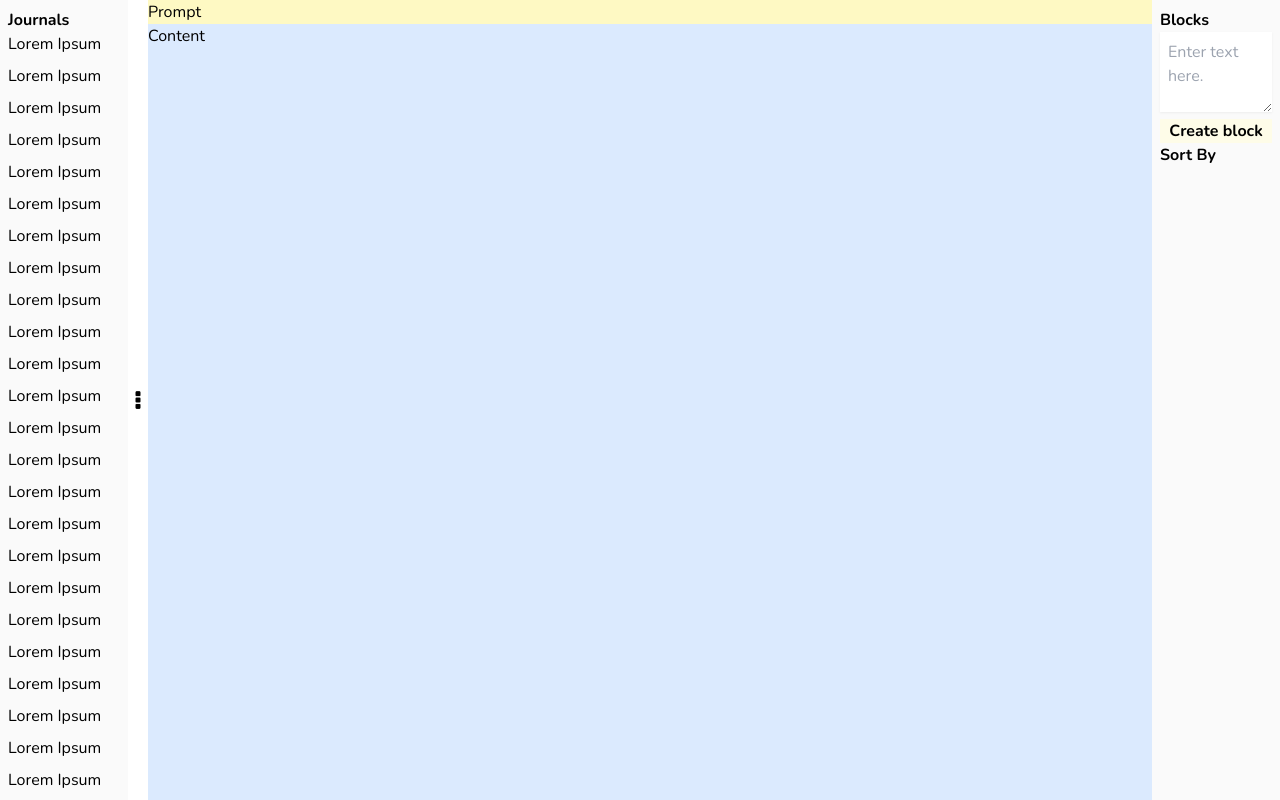
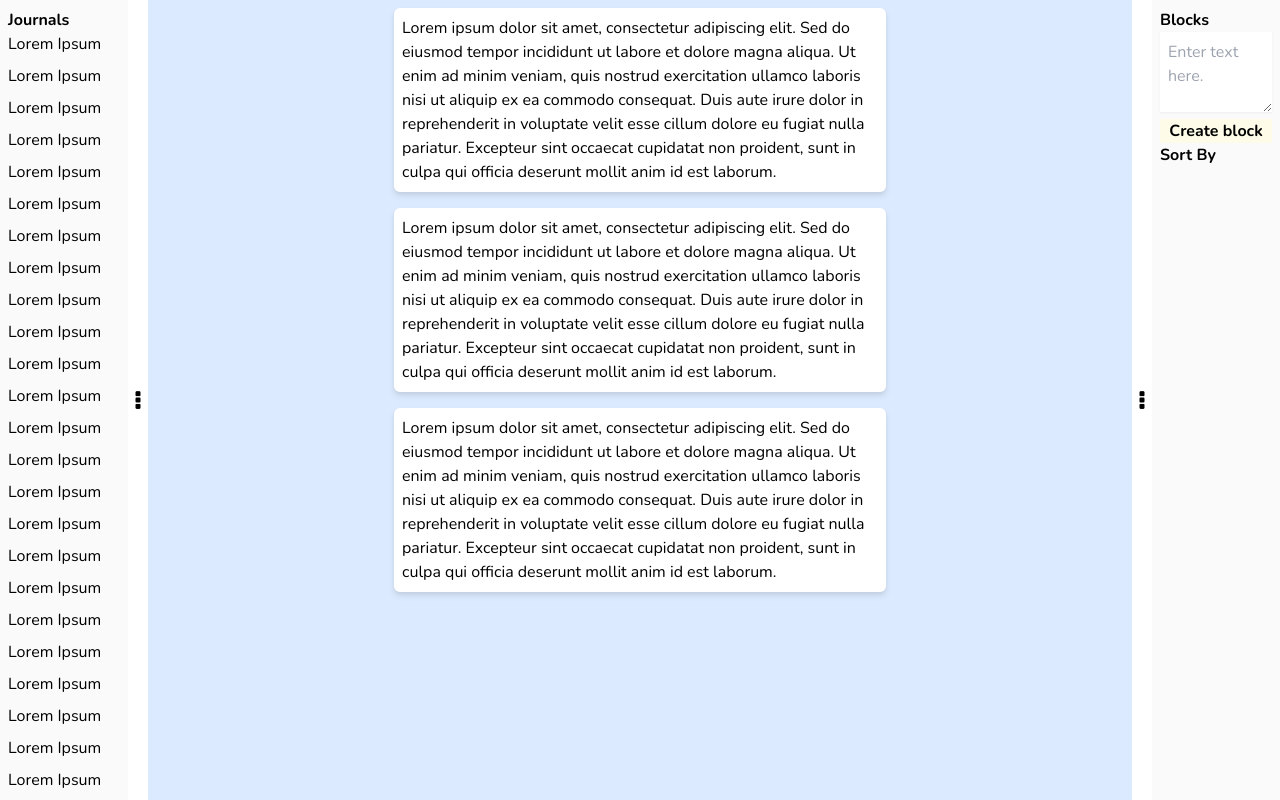
Before and after one commit to jordaz14/note-taking-react-app, a React (Vite) app in the folder client/: page / in a window 1280 px wide. Built offline with nearby package versions, Linux system fonts and the light colour scheme.

Commit message:
Add writing block component

```diff
--- a/client/src/App.tsx
+++ b/client/src/App.tsx
@@ -2,6 +2,7 @@ import { useState } from "react";
 
 import LeftSidebar from "./components/LeftSidebar";
 import RightSidebar from "./components/RightSidebar";
+import WritingBlock from "./components/WritingBlock";
 
 import threedot from "./assets/threedot.png";
 
@@ -12,15 +13,17 @@ function App() {
     <>
       <div className="flex font-nunito">
         <LeftSidebar />
-        <div id="leftToggle" className="flex flex-col justify-center w-fit">
+        <div id="barToggle" className="flex flex-col justify-center w-fit">
           <img src={threedot} alt="" width={20} height={20} />
         </div>
-        <main className="flex-1 bg-blue-100">
-          <div id="prompt" className="bg-yellow-100">
-            <p className="">Prompt</p>
-          </div>
-          <div id="content">Content</div>
+        <main className="flex-1 bg-blue-100 flex flex-col items-center pt-2 pb-2">
+          <WritingBlock />
+          <WritingBlock />
+          <WritingBlock />
         </main>
+        <div id="barToggle" className="flex flex-col justify-center w-fit">
+          <img src={threedot} alt="" width={20} height={20} />
+        </div>
         <RightSidebar />
       </div>
     </>
--- /dev/null
+++ b/client/src/components/WritingBlock.tsx
@@ -0,0 +1,18 @@
+function WritingBlock() {
+  return (
+    <div
+      id="content"
+      className="bg-white w-[50%] rounded-md drop-shadow-md hover:drop-shadow-2xl p-2 mb-4"
+    >
+      Lorem ipsum dolor sit amet, consectetur adipiscing elit. Sed do eiusmod
+      tempor incididunt ut labore et dolore magna aliqua. Ut enim ad minim
+      veniam, quis nostrud exercitation ullamco laboris nisi ut aliquip ex ea
+      commodo consequat. Duis aute irure dolor in reprehenderit in voluptate
+      velit esse cillum dolore eu fugiat nulla pariatur. Excepteur sint occaecat
+      cupidatat non proident, sunt in culpa qui officia deserunt mollit anim id
+      est laborum.
+    </div>
+  );
+}
+
+export default WritingBlock;
```
